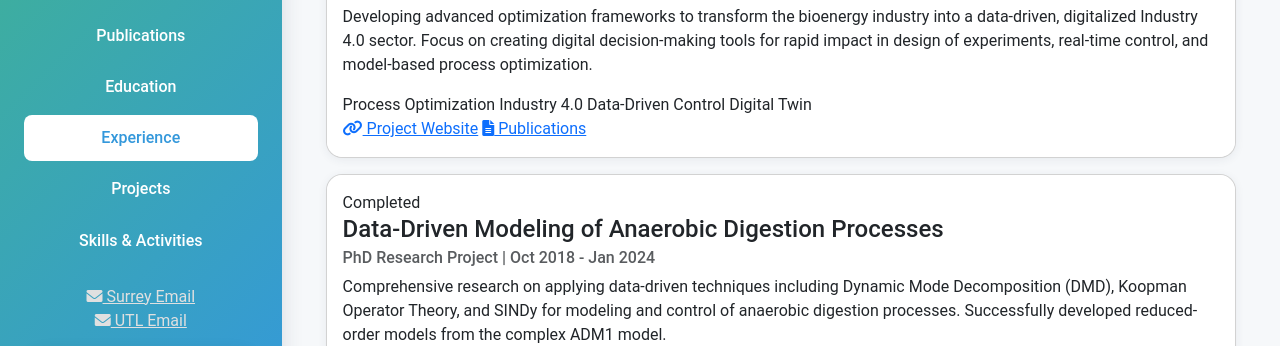
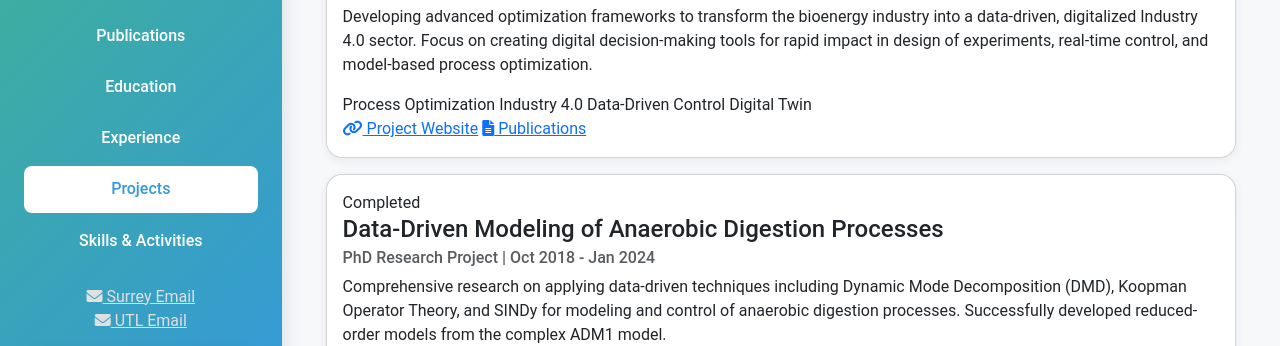
Before and after one commit to benmola/benmola.github.io, a website: page projects.html in a window 1280 px wide. Shown: the part 362-708 px from the top of the page. Drawn offline with nearby package versions, Linux system fonts and the light colour scheme; some icons are missing.

Commit message:
Update projects.html

```diff
--- a/projects.html
+++ b/projects.html
@@ -122,8 +122,8 @@
         <a class="nav-link " href="home.html">Home</a>
         <a class="nav-link " href="publications.html">Publications</a>
         <a class="nav-link " href="education.html">Education</a>
-        <a class="nav-link active" href="experience.html">Experience</a>
-        <a class="nav-link " href="projects.html">Projects</a>
+        <a class="nav-link " href="experience.html">Experience</a>
+        <a class="nav-link active" href="projects.html">Projects</a>
         <a class="nav-link " href="skills.html">Skills & Activities</a>
     </div>
     <div class="mt-3">
```
